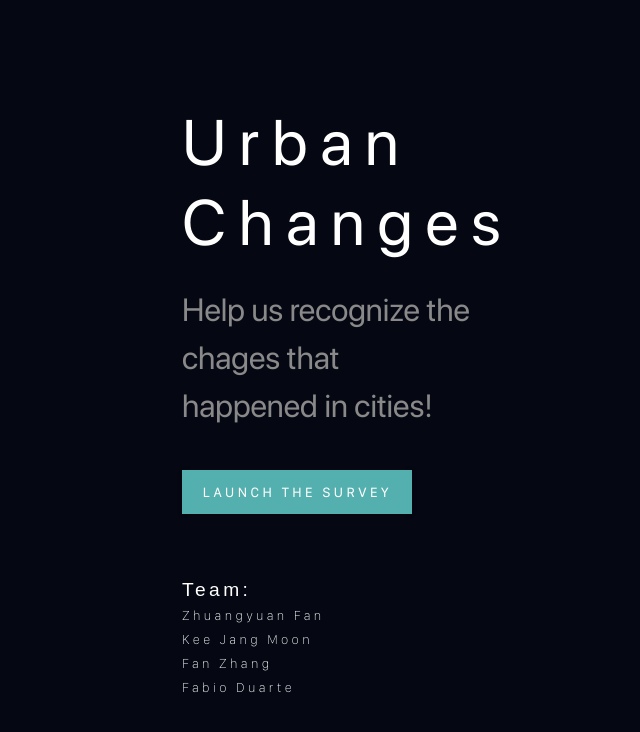
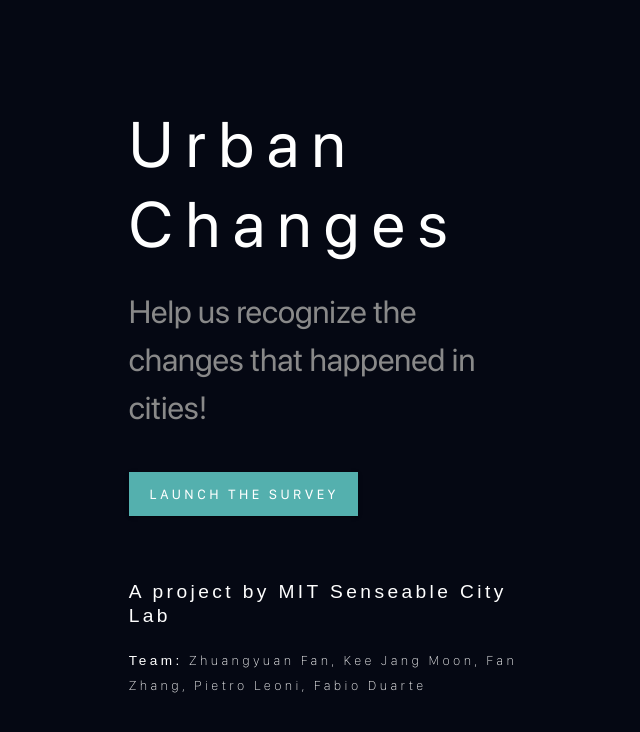
Before and after one commit to piLeoni/urban-change-landing-page, a Vue app: page / in a window 1280 px wide. Shown: the top 732 px of the page, without its empty margins (310-950 px from the left). Built offline with nearby package versions, Linux system fonts and the light colour scheme; no server answers.

Commit message:
updated text

```diff
--- a/src/components/LandingPage.vue
+++ b/src/components/LandingPage.vue
@@ -1,10 +1,10 @@
 <template>
   <v-container class="scl-container outliner" fluid fill-height>
     <v-row class="outliner d-flex" align="center" justify="center">
-      <v-col cols="10" sm="6" md="4" lg="3" class="outliner">
+      <v-col cols="10" sm="6" md="5" lg="4" class="outliner">
         <div class="scl-title mb-6">Urban<br />Changes</div>
         <div class="scl-subtitle mb-10">
-          Help us recognize the chages that happened in cities!
+          Help us recognize the changes that happened in cities!
         </div>
         <v-btn
           tile
@@ -15,10 +15,10 @@
           >LAUNCH THE SURVEY</v-btn
         >
         <div class="scl-team">
-          <b>Team: </b> <br />
-          Zhuangyuan Fan <br />
-          Kee Jang Moon <br />
-          Fan Zhang<br />
+          <div class="scl-team-title mb-5">
+            A project by MIT Senseable City Lab </div
+          >
+          <b>Team:</b> Zhuangyuan Fan, Kee Jang Moon, Fan Zhang, Pietro Leoni,
           Fabio Duarte
         </div>
       </v-col>
@@ -47,7 +47,6 @@ export default {
   },
 
   mounted() {
-    // fetch(`${process.env.BASE_URL}links/links.csv`)
     fetch(
       "https://raw.githubusercontent.com/brookefzy/urban-change/main/assets/surveylinks.csv"
     )
@@ -56,20 +55,16 @@ export default {
         this.links = parse(links, {
           columns: true,
           skip_empty_lines: true,
-        })
-         .map((element) =>element.link );
+        }).map((element) => element.link);
       })
       .catch((err) => console.log(err));
-
   },
 };
 </script>
 
 
 <style scoped>
-.outliner {
-  /* outline: 1px solid red; */
-}
+
 .scl-container {
   display: relative;
   position: fixed;
@@ -110,12 +105,14 @@ export default {
   font-weight: 300;
   line-height: 24px;
   font-size: 0.85rem;
-  /* identical to box height, or 100% */
-
   letter-spacing: 0.25em;
 }
 .scl-team b {
   font-family: "SF Compact Display ", sans-serif;
+  /* font-size: 1.2rem; */
+}
+.scl-team-title {
+  font-family: "SF Compact Display ", sans-serif;
   font-size: 1.2rem;
 }
 </style>
```
Also changed, not shown: 7 other files (tests, documents, lock files or other folders).
